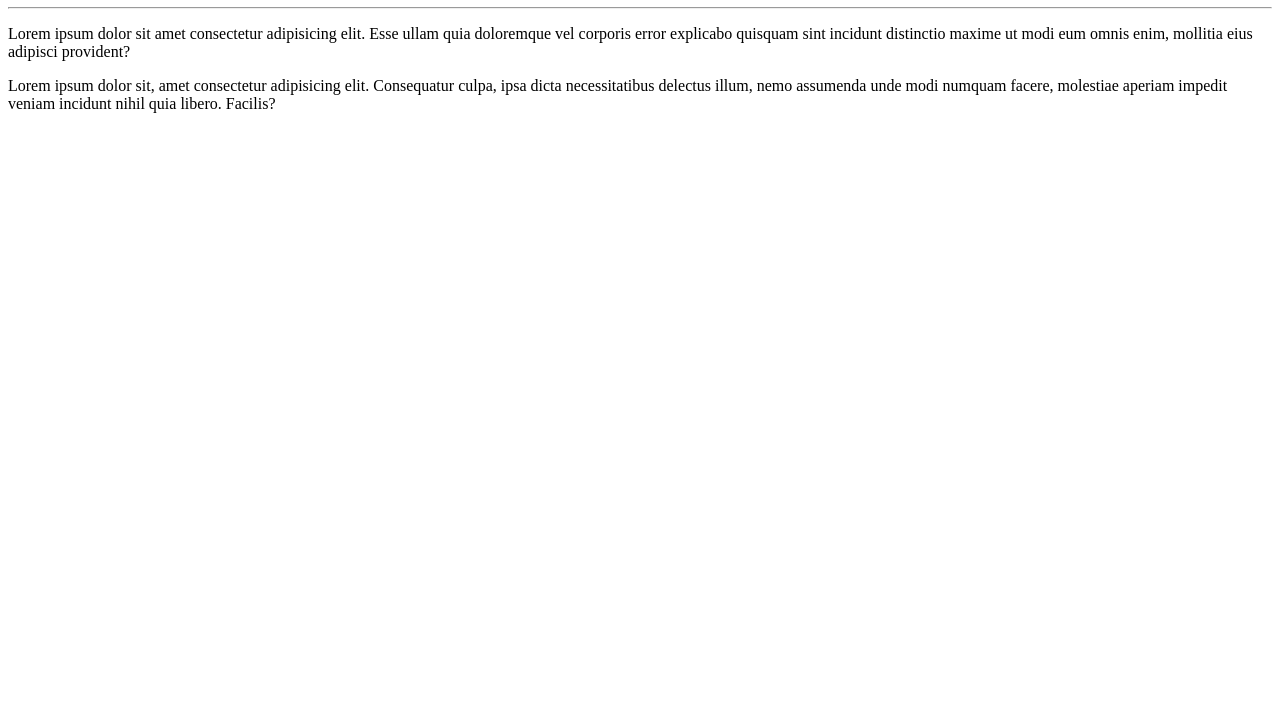
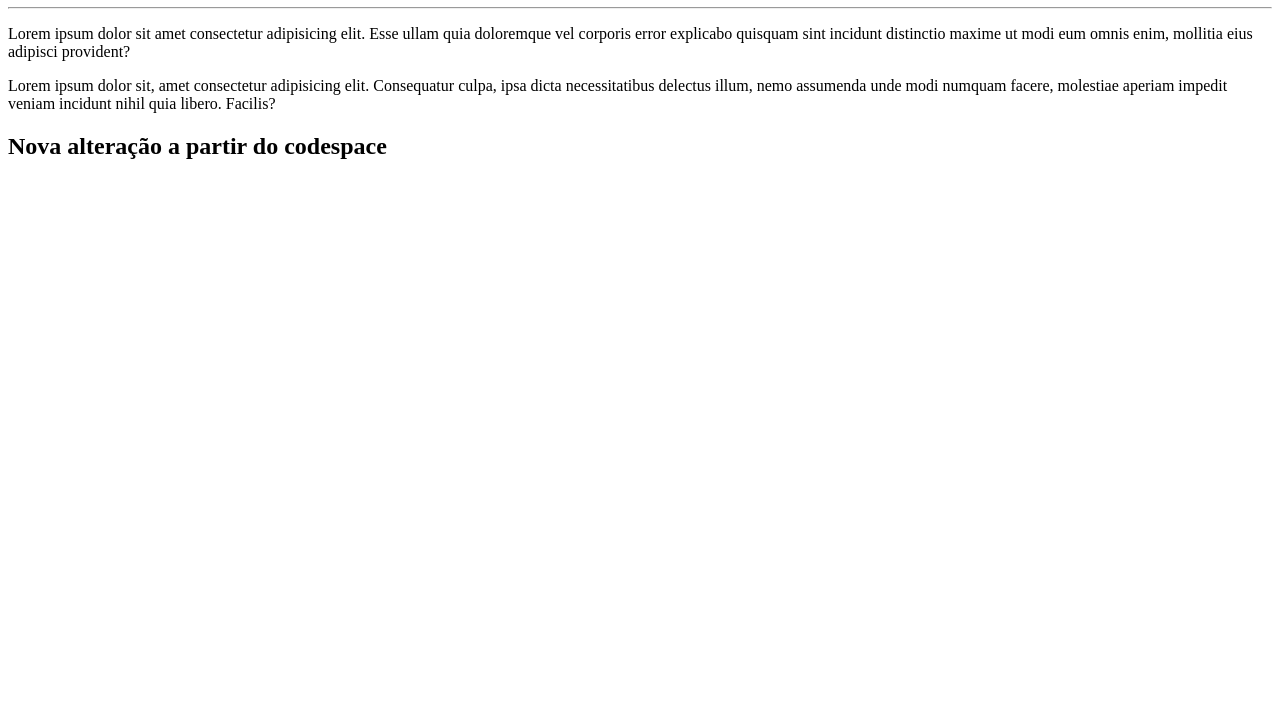
Before and after one commit to Klejomar/Hello-World, a plain HTML site: page site-exemplo/index.html in a window 1280 px wide. Shown: the part 73-800 px from the top of the page. Drawn offline with Linux system fonts and the light colour scheme.

Commit message:
mudança realizada a partir do codespace

```diff
--- a/site-exemplo/index.html
+++ b/site-exemplo/index.html
@@ -11,5 +11,6 @@
     <hr>
     <p>Lorem ipsum dolor sit amet consectetur adipisicing elit. Esse ullam quia doloremque vel corporis error explicabo quisquam sint incidunt distinctio maxime ut modi eum omnis enim, mollitia eius adipisci provident?</p>
     <p>Lorem ipsum dolor sit, amet consectetur adipisicing elit. Consequatur culpa, ipsa dicta necessitatibus delectus illum, nemo assumenda unde modi numquam facere, molestiae aperiam impedit veniam incidunt nihil quia libero. Facilis?</p>
+    <h2>Nova alteração a partir do codespace</h2>
 </body>
 </html>
```
